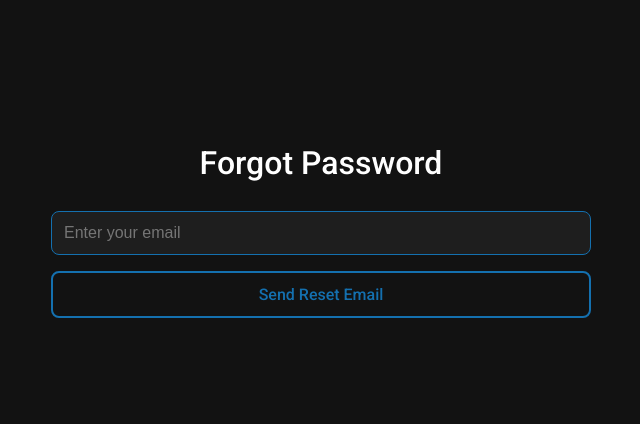
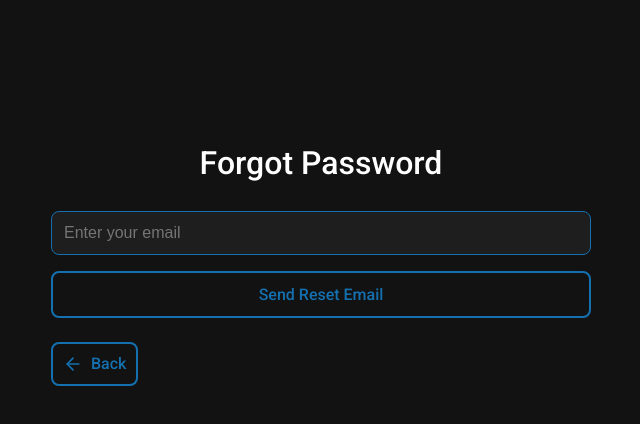
Before and after one commit to terccapital/cuttingedgeconsulting, a React (Vite) app: page /forgot-password in a window 1280 px wide. Shown: the top 424 px of the page, without its empty margins (319-959 px from the left). Built offline with nearby package versions, Linux system fonts and the light colour scheme; no server answers.

Commit message:
got fields to be lighter grey, overlapping styles

```diff
--- a/src/pages/ForgotPassword.jsx
+++ b/src/pages/ForgotPassword.jsx
@@ -1,12 +1,16 @@
 import "../styles/ForgotPassword.css";
 import "../styles/Global.css";
 import { useState } from "react";
+import { ArrowLeft } from "lucide-react";
 import supabase from "../supabaseClient";
+import { useNavigate } from "react-router-dom";
 
 const ForgotPasswordPage = () => {
   const [email, setEmail] = useState("");
   const [message, setMessage] = useState(null);
   const [error, setError] = useState(null);
+
+  const navigate = useNavigate();
 
   const handleReset = async (e) => {
     e.preventDefault();
@@ -14,7 +18,7 @@ const ForgotPasswordPage = () => {
     setError(null);
 
     const { data, error } = await supabase.auth.resetPasswordForEmail(email, {
-      redirectTo: import.meta.env.VITE_SUPABASE_REDIRECT_RESET, // Using the environment variable
+      redirectTo: import.meta.env.VITE_SUPABASE_REDIRECT_RESET,
     });
 
     if (error) {
@@ -24,6 +28,10 @@ const ForgotPasswordPage = () => {
       console.log("Reset email sent:", data);
       setMessage("Password reset email sent. Please check your inbox.");
     }
+  };
+
+  const handleBack = () => {
+    navigate("/login"); // Redirect back to the login page
   };
 
   return (
@@ -38,16 +46,18 @@ const ForgotPasswordPage = () => {
           className="forgot-password-input"
           required
         />
-        <button
-          className="forgot-password-button"
-          onClick={handleReset}
-        >
+        <button className="forgot-password-button" onClick={handleReset}>
           Send Reset Email
         </button>
       </div>
 
       {message && <p className="forgot-password-success">{message}</p>}
       {error && <p className="forgot-password-error">{error}</p>}
+
+      {/* Back Button */}
+      <button className="forgot-password-back-button" onClick={handleBack}>
+        <ArrowLeft size={20} /> Back
+      </button>
     </div>
   );
 };
--- a/src/styles/CreateUser.css
+++ b/src/styles/CreateUser.css
@@ -71,7 +71,7 @@
   margin-bottom: 1.5rem;
   border-radius: 8px;
   border: 1px solid #1470AF;
-  background: #121212;
+  background: #1e1e1e;
   color: white;
   font-size: 1rem;
   box-sizing: border-box;
@@ -90,7 +90,7 @@
   padding-right: 60px;
   border-radius: 8px;
   border: 1px solid #1470AF;
-  background: #121212;
+  background: #1e1e1e;
   color: white;
   font-size: 1rem;
   box-sizing: border-box;
@@ -120,7 +120,7 @@
   left: 0;
   right: 0;
   bottom: 0;
-  background-color: #212121;
+  background-color: #121212;
   border-radius: 20px;
   transition: 0.4s;
 }
--- a/src/styles/ForgotPassword.css
+++ b/src/styles/ForgotPassword.css
@@ -1,3 +1,4 @@
+/* Main Layout */
 .forgot-password-page {
     background: #121212;
     color: white;
@@ -40,7 +41,7 @@ padding: 12px;
     border-radius: 8px;
     font-size: 1rem;
     border: 2px solid #1470AF;
-background: transparent; /* Ensures no fill */
+    background: transparent;
     color: #1470AF;
     cursor: pointer;
     transition: background 0.3s ease, color 0.3s ease;
@@ -48,6 +49,30 @@ transition: background 0.3s ease, color 0.3s ease;
 
 .forgot-password-button:hover {
     background: #1470AF;
+    color: white;
+    border: 2px solid #1470AF;
+}
+
+/* Back Button - Matches CreateAccount style */
+.forgot-password-back-button {
+    display: flex;
+    align-items: center;
+    gap: 0.5rem;
+    margin-top: 1.5rem;
+    padding: 10px;
+    background: transparent;
+    border: 2px solid #1470AF;
+    color: #1470AF;
+    border-radius: 8px;
+    cursor: pointer;
+    font-size: 1rem;
+    transition: background 0.3s ease;
+    margin-left: 5%;
+}
+
+.forgot-password-back-button:hover {
+    background: #1470AF;
+    border: 2px solid #1470AF;
     color: white;
 }
 
--- a/src/styles/LoginPage.css
+++ b/src/styles/LoginPage.css
@@ -90,7 +90,7 @@
   padding-right: 60px;
   border-radius: 8px;
   border: 1px solid #1470AF;
-  background: #121212;
+  background: #1e1e1e;
   color: white;
   font-size: 1rem;
   box-sizing: border-box;
@@ -120,7 +120,7 @@
   left: 0;
   right: 0;
   bottom: 0;
-  background-color: #212121;
+  background-color: #121212;
   border-radius: 20px;
   transition: 0.4s;
 }
--- a/src/styles/ResetPassword.css
+++ b/src/styles/ResetPassword.css
@@ -33,7 +33,7 @@
     padding-right: 60px; /* Space for toggle switch */
     border-radius: 8px;
     border: 1px solid #1470AF;
-    background: #121212;
+    background: #1e1e1e;
     color: white;
     font-size: 1rem;
     box-sizing: border-box;
@@ -63,7 +63,7 @@
     left: 0;
     right: 0;
     bottom: 0;
-    background-color: #212121;
+    background-color: #121212;
     border-radius: 20px;
     transition: 0.4s;
 }
```
Lines whose indentation alone changed are shown as unchanged.
